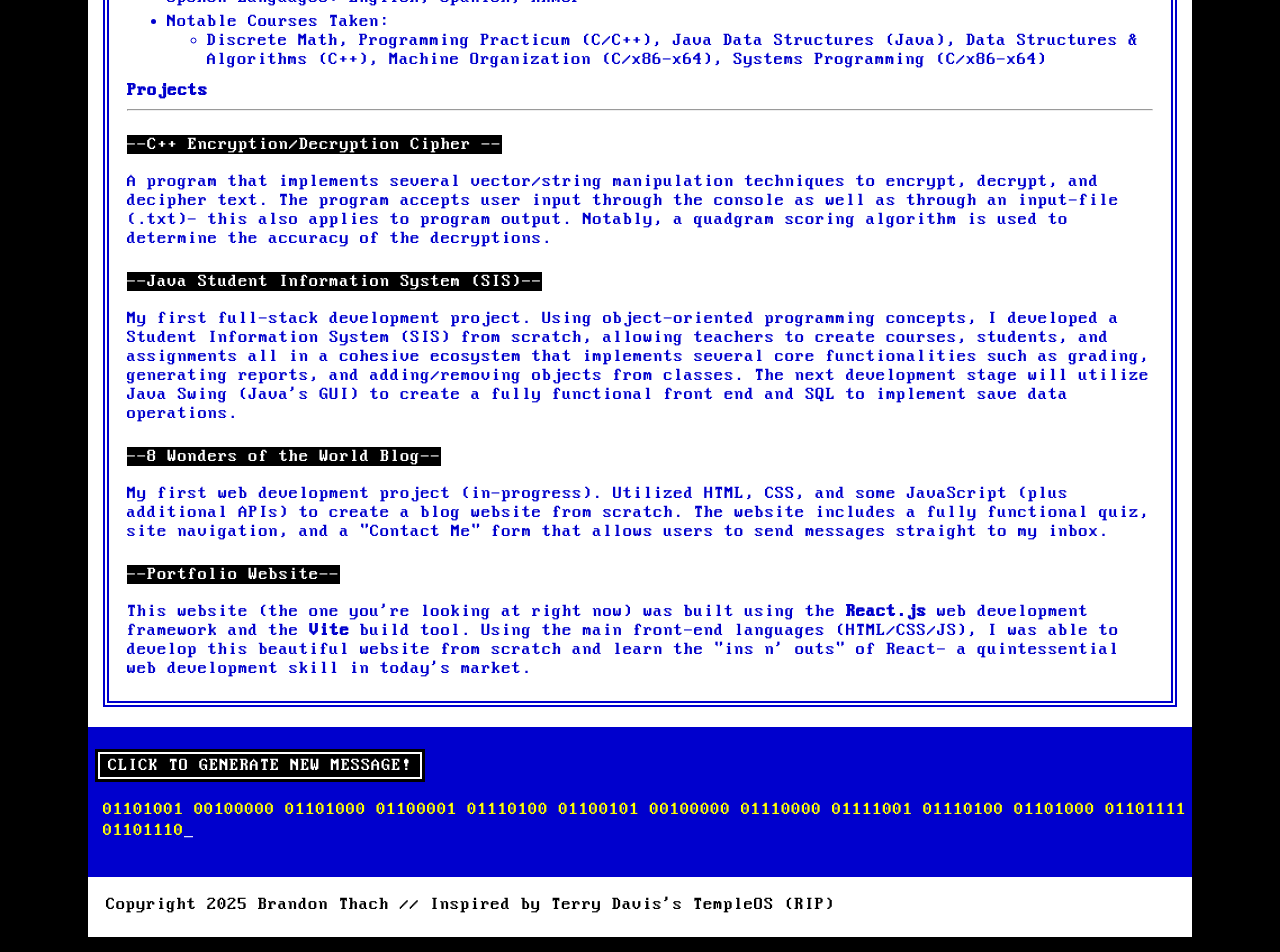
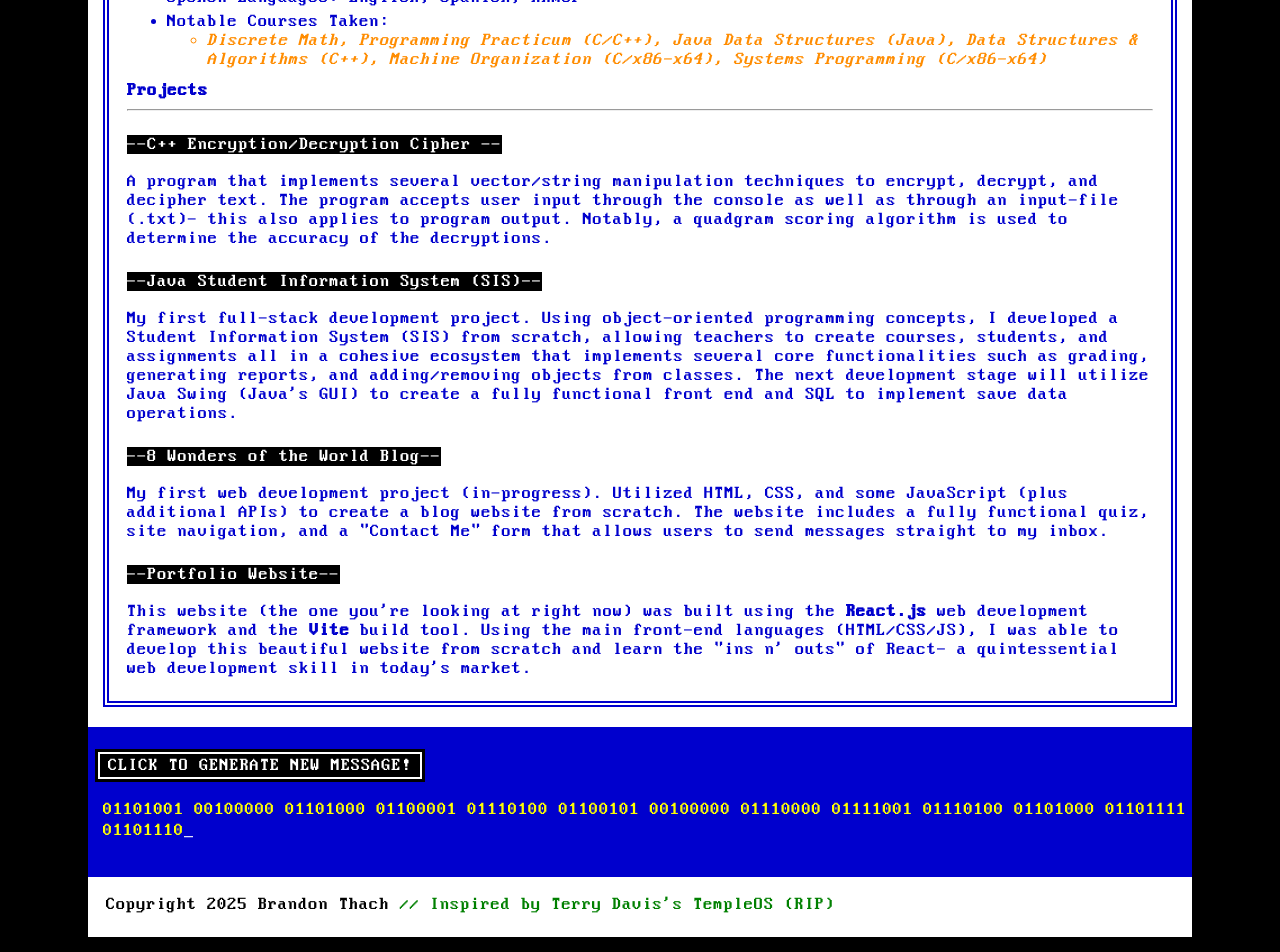
Before and after one commit to BrandonT17/portfolio-website, a React (Vite) app: page / in a window 1280 px wide. Shown: the part 654-1606 px from the top of the page. Built offline with nearby package versions, Linux system fonts and the light colour scheme.

Commit message:
more styling

```diff
--- a/src/Footer.jsx
+++ b/src/Footer.jsx
@@ -30,8 +30,8 @@ function Footer() {
       </div>
       <footer>
         <p>
-          Copyright {new Date().getFullYear()} Brandon Thach // Inspired by
-          Terry Davis's TempleOS (RIP)
+          Copyright {new Date().getFullYear()} Brandon Thach <a className="comment">// Inspired by
+          Terry Davis's TempleOS (RIP)</a>
         </p>
       </footer>
     </>
--- a/src/index.css
+++ b/src/index.css
@@ -118,6 +118,15 @@ a {
   color: red;
 }
 
+.comment {
+  color: green;
+}
+
+li li {
+  color: darkorange;
+  font-style: italic;
+}
+
 .about-me {
   display: grid;
   grid-template-columns: 60% 40%;
@@ -133,6 +142,7 @@ a {
   margin-top: 50px;
   margin-left: 10px;
   background-color: white;
+  border: 2px dashed var(--primary-color);
 }
 
 .border-container {
@@ -140,6 +150,7 @@ a {
   margin-top: 10px;
   margin-left: 80px;
   margin-right: 80px;
+  margin-bottom: 10px;
 }
 
 .container {
```
